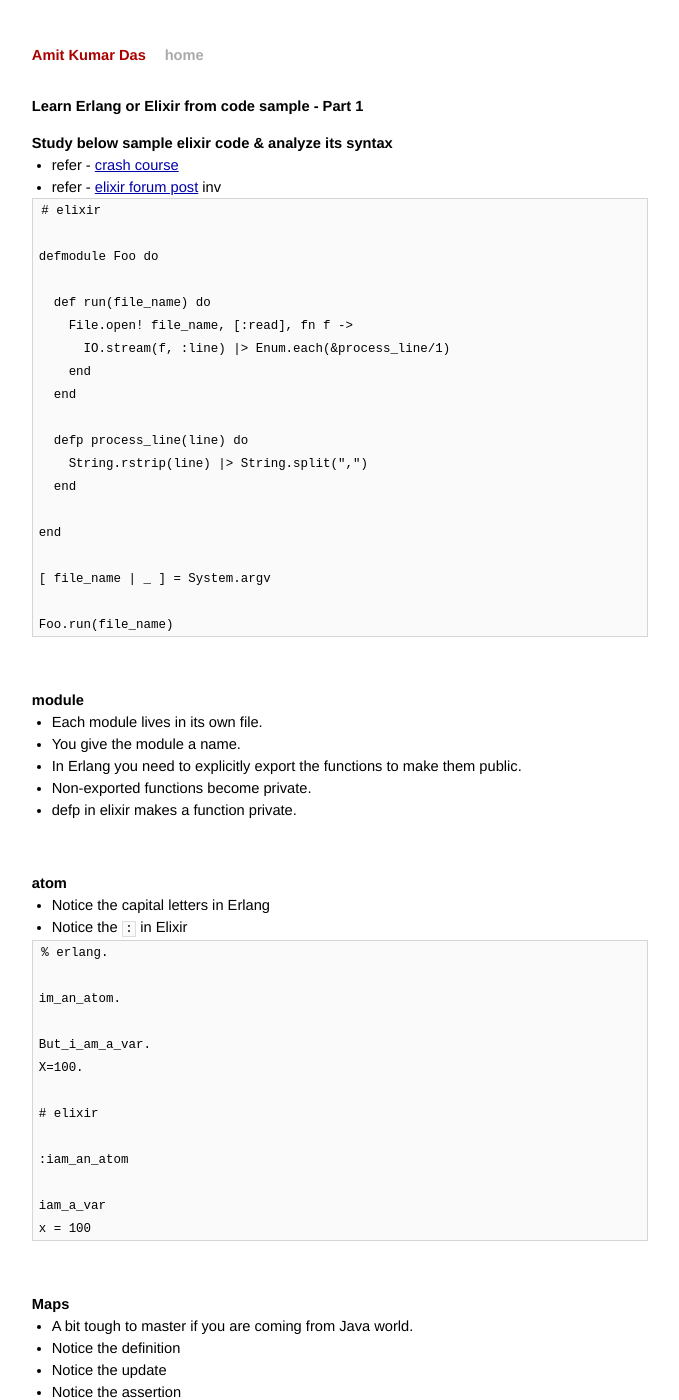
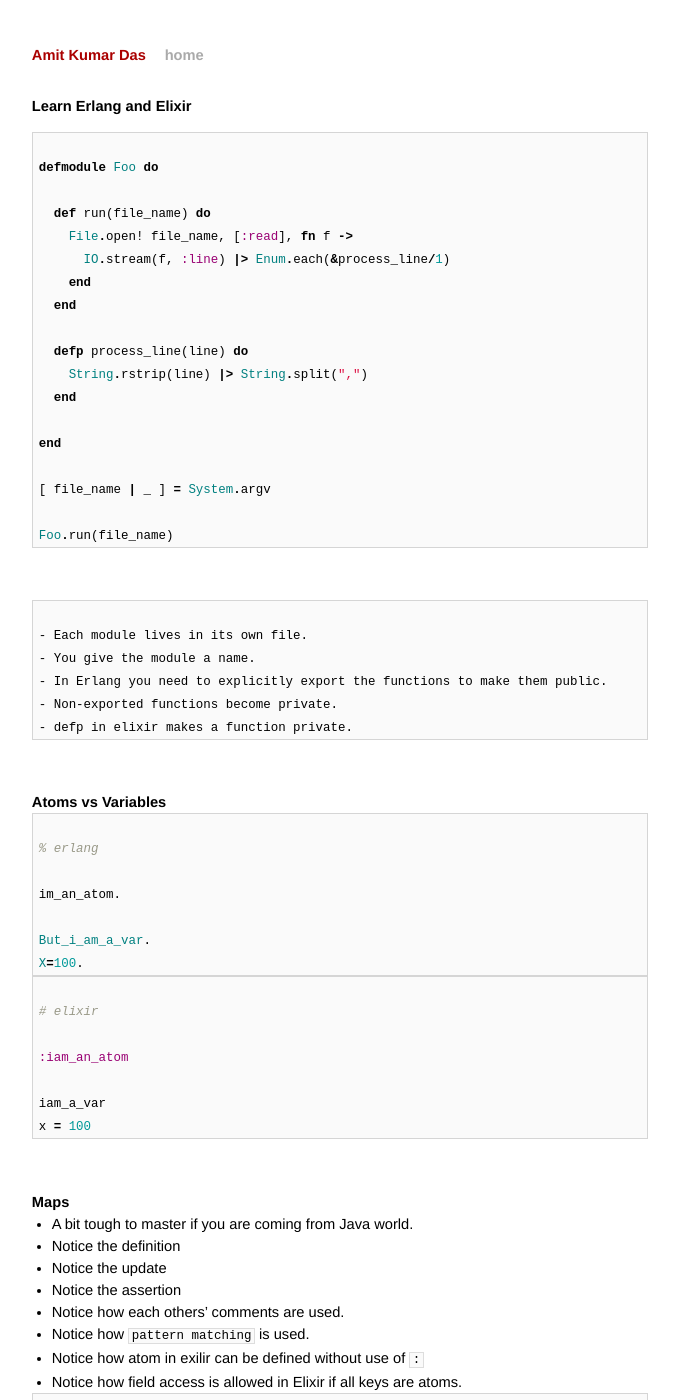
Before and after one commit to AmitKumarDas/amitkumardas.github.io, a Jekyll site: the page built from _posts/2016-02-01-learn-erlang-and-elixir.md, in a window 1280 px wide and 1400 px high. Shown: the whole window, without its empty margins (300-979 px from the left). Built offline with Jekyll 4.4.1, drawn with Linux system fonts in a browser that asks for light colours.

Commit message:
Update and rename 2016-02-01-learn-erlang-elixir-from-code-sample-part-1.md to 2016-02-01-learn-erlang-and-elixir.md

````diff
--- a/_posts/2016-02-01-learn-erlang-elixir-from-code-sample-part-1.md
+++ b/_posts/2016-02-01-learn-erlang-and-elixir.md
@@ -1,19 +1,11 @@
 ---
 layout: post
-title: Learn Erlang or Elixir from code sample - Part 1
+title: Learn Erlang and Elixir
 ---
 
-# Learn Erlang or Elixir from code sample - Part 1
+# Learn Erlang and Elixir
 
-## Study below sample elixir code & analyze its syntax
-
-- refer - [crash course](http://elixir-lang.org/crash-course.html#anonymous-functions)
-- refer - [elixir forum post](https://elixirforum.com/t/help-with-performance-file-io/802)
-inv
-<br />
-
-```
-# elixir
+```elixir
 
 defmodule Foo do
 
@@ -36,28 +28,30 @@ Foo.run(file_name)
 
 <br />
 
-### module
+```
 
 - Each module lives in its own file.
 - You give the module a name.
 - In Erlang you need to explicitly export the functions to make them public.
 - Non-exported functions become private.
 - defp in elixir makes a function private.
+```
 
 <br />
 
-### atom
+### Atoms vs Variables
 
-- Notice the capital letters in Erlang
-- Notice the ```:``` in Elixir
+```erlang
 
-```
-% erlang.
+% erlang
 
 im_an_atom.
 
 But_i_am_a_var.
 X=100.
+```
+
+```elixir
 
 # elixir
 
````
